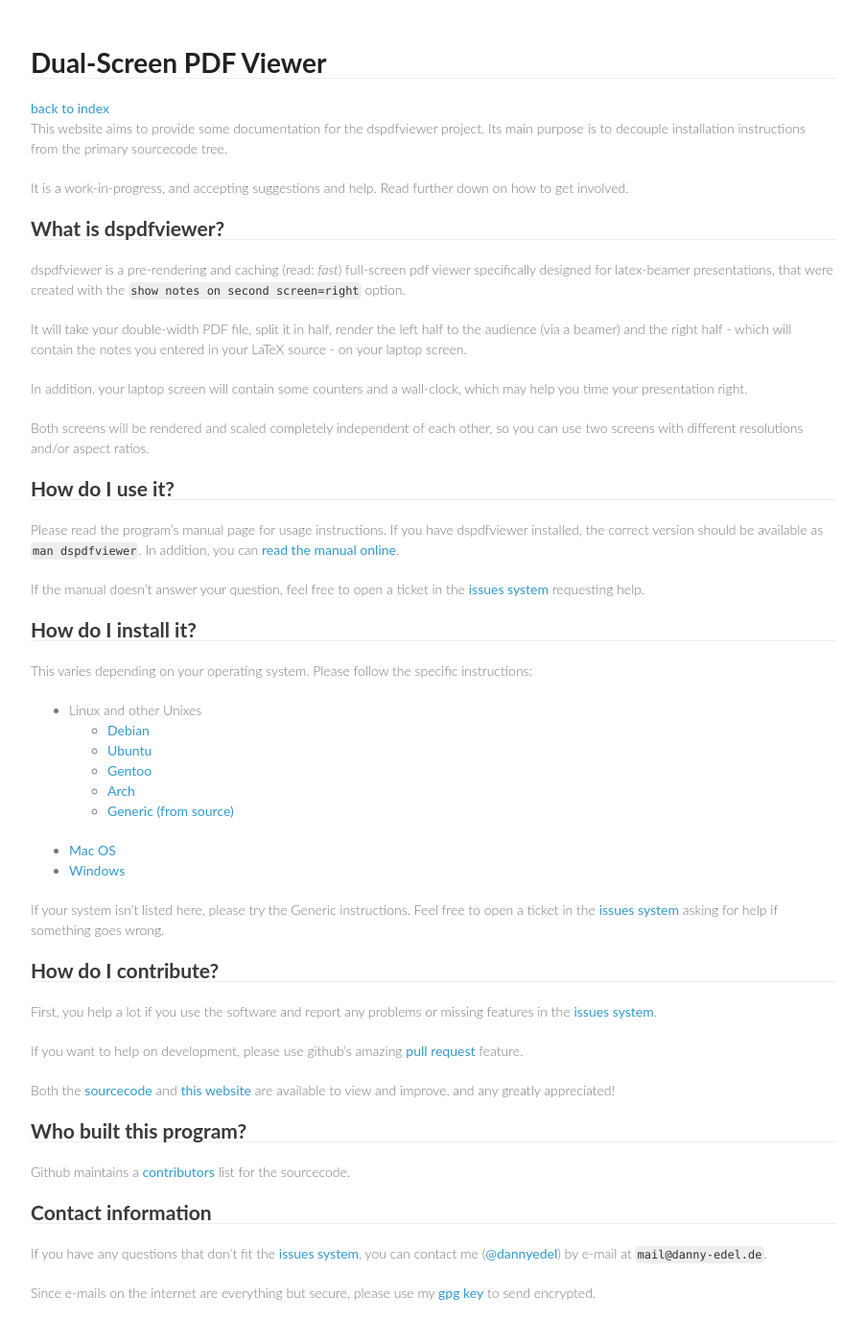
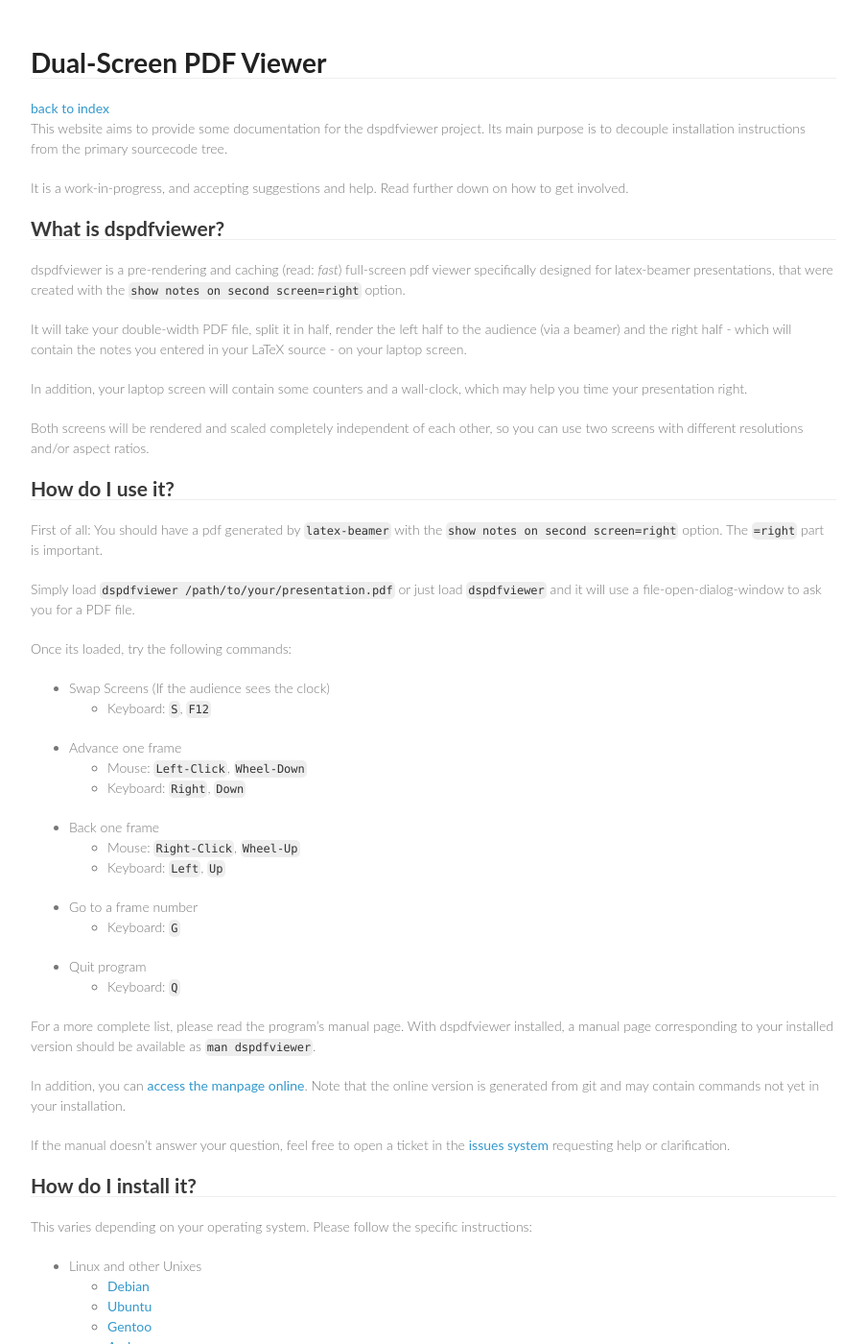
Before and after one commit to dannyedel/dspdfviewer, a Jekyll site: the page built from index.md, in a window 1280 px wide and 1400 px high. Shown: the whole window at 96% size, without its empty margins (188-1091 px from the left). Built offline with Jekyll 4.4.1, drawn with Linux system fonts in a browser that asks for light colours; Markdown is read by kramdown in place of the engine named in the settings.

Commit message:
Add short chapter on usage

```diff
--- a/index.md
+++ b/index.md
@@ -27,14 +27,38 @@
 
 ## How do I use it?
 
-Please read the program's manual page for usage instructions. If you have
-dspdfviewer installed, the correct version should be available
-as `man dspdfviewer`. In addition, you can [read the manual online].
+First of all: You should have a pdf generated by `latex-beamer` with
+the `show notes on second screen=right` option. The `=right` part is important.
 
-[read the manual online]: manpage.html
+Simply load `dspdfviewer /path/to/your/presentation.pdf` or just load
+`dspdfviewer` and it will use a file-open-dialog-window to ask you for a PDF file.
+
+Once its loaded, try the following commands:
+
+* Swap Screens (If the audience sees the clock)
+  * Keyboard: `S`, `F12`
+* Advance one frame
+  * Mouse: `Left-Click`, `Wheel-Down`
+  * Keyboard: `Right`, `Down`
+* Back one frame
+  * Mouse: `Right-Click`, `Wheel-Up`
+  * Keyboard: `Left`, `Up`
+* Go to a frame number
+  * Keyboard: `G`
+* Quit program
+  * Keyboard: `Q`
+
+For a more complete list, please read the program's manual page.
+With dspdfviewer installed, a manual page corresponding to your installed version
+should be available as `man dspdfviewer`.
+
+In addition, you can [access the manpage online]. Note that the online version
+is generated from git and may contain commands not yet in your installation.
+
+[access the manpage online]: manpage.html
 
 If the manual doesn't answer your question, feel free to open a ticket in
-the [issues system] requesting help.
+the [issues system] requesting help or clarification.
 
 ## How do I install it?
 
```
